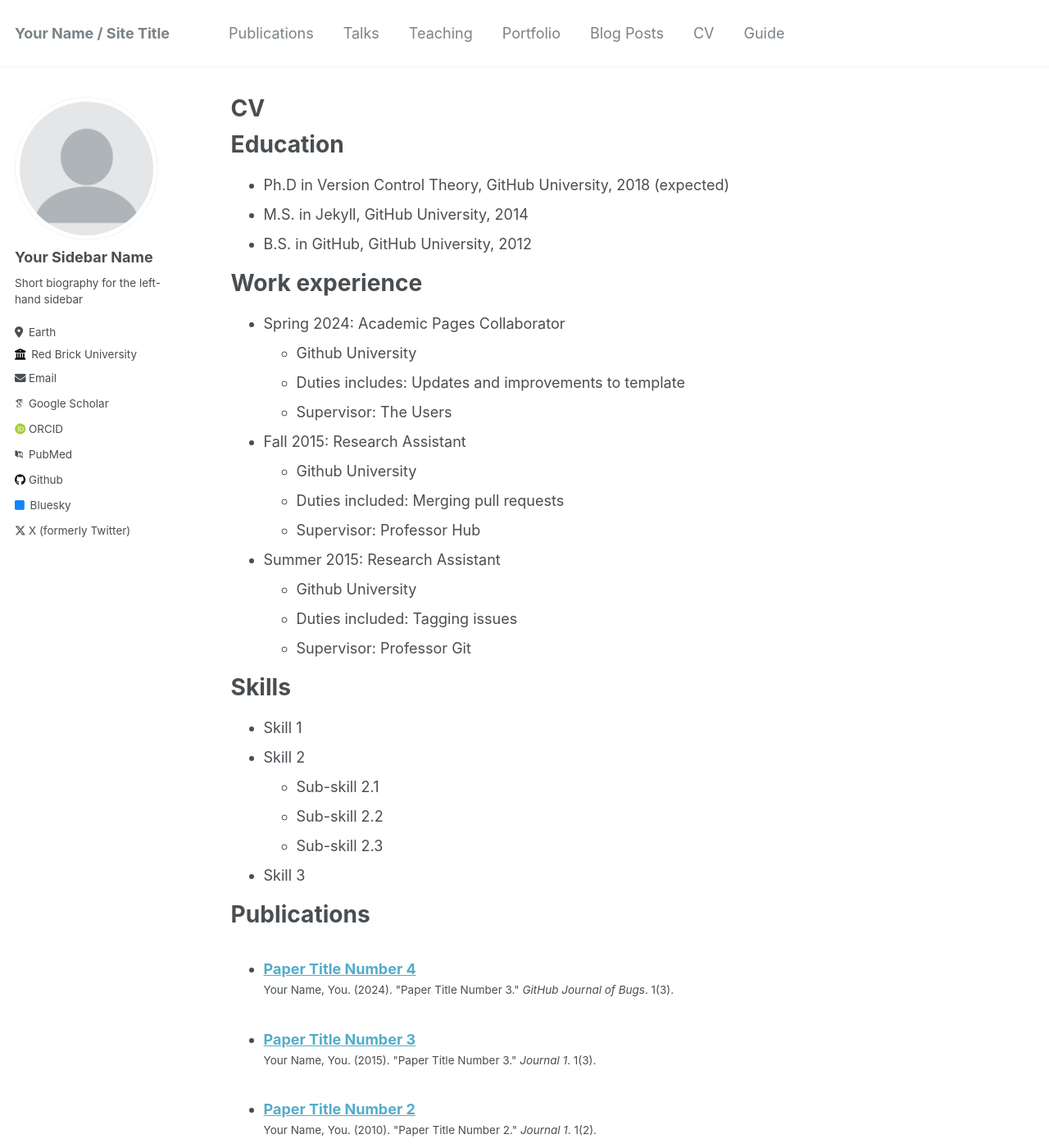
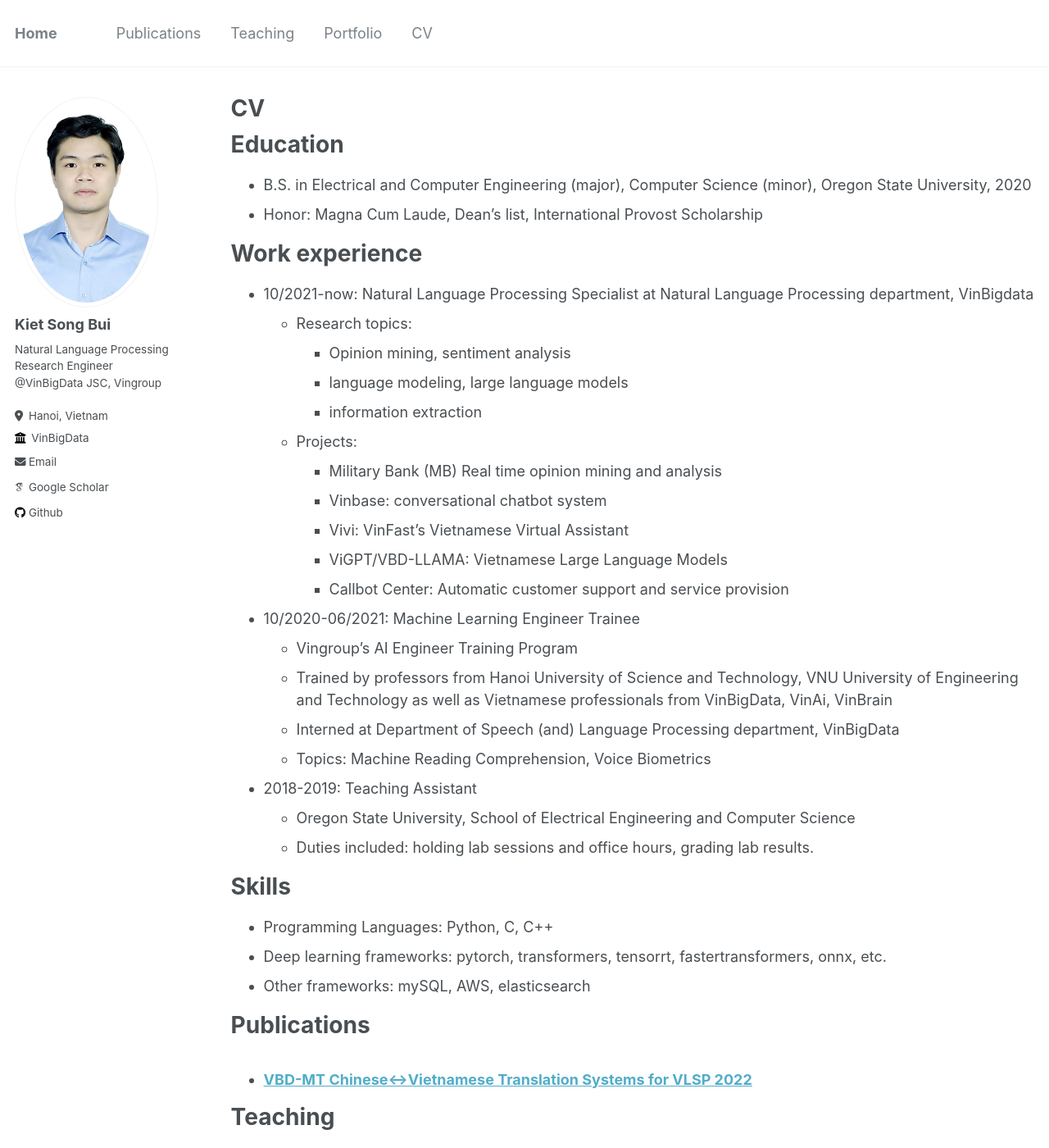
Before and after one commit to ntdas/kietbs.github.io, a Jekyll site: the page built from _pages/cv.md, in a window 1280 px wide and 1400 px high. Shown: the whole window at 82% size. Built offline with Jekyll 4.4.1, drawn with Linux system fonts in a browser that asks for light colours; some web fonts are replaced; some of the changed text lies outside the part shown.

```diff
--- a/_config.yml
+++ b/_config.yml
@@ -8,13 +8,13 @@
 
 # Basic Site Settings
 locale                   : "en-US"
-title                    : "Your Name / Site Title"
+title                    : "Home"
 title_separator          : "-"
-name                     : &name "Your Name"
+name                     : &name "Kiet Bui"
 description              : &description "personal description"
-url                      : https://academicpages.github.io # the base hostname & protocol for your site e.g. "https://mmistakes.github.io"
+url                      : https://kietbs.github.io # the base hostname & protocol for your site e.g. "https://mmistakes.github.io"
 baseurl                  : "" # the subpath of your site, e.g. "/blog"
-repository               : "academicpages/academicpages.github.io"
+repository               : "ntdas/kietbs.github.io"
 
 # Site Author - The following control what appear as part of the author content on the side bar.
 #               If a field is blank the icon and link will not appear, otherwise it will be shown.
@@ -22,32 +22,33 @@ repository               : "academicpages/academicpages.github.io"
 author:
   # Biographic information
   avatar           : "profile.png"
-  name             : "Your Sidebar Name"
+  name             : "Kiet Song Bui"
   pronouns         : # example: "she/her"
-  bio              : "Short biography for the left-hand sidebar"
-  location         : "Earth"
-  employer         : "Red Brick University"
+  bio              : "Natural Language Processing Research Engineer @VinBigData JSC, Vingroup"
+  location         : "Hanoi, Vietnam"
+  employer         : "VinBigData"
   uri              : # URL
-  email            : "none@example.org"
+  email            : "kietsbui@gmail.com"
 
   # Academic websites
   arxiv            : # URL - Update with the correct link to your profile
-  googlescholar    : "https://scholar.google.com/citations?user=PS_CX0AAAAAJ"
+  googlescholar    : "https://scholar.google.com/citations?user=s16LBKMAAAAJ&hl=vi"
   impactstory      : # URL
-  orcid            : "http://orcid.org/yourorcidurl"
-  pubmed           : "https://www.ncbi.nlm.nih.gov/pubmed/?term=john+snow"
+  orcid            :
+  pubmed           :
   researchgate     : # URL
 
   # Repositories and software development
   bitbucket        : # Username - Update with your username on the site
   codepen          : # Username
   dribbble         : # Username
-  github           : "academicpages"
+  github           : "ntdas"
   kaggle           : # Username
   stackoverflow    : # User number or user number and name (i.e., use "1" or "1/jeff-atwood")
+  huggingface      : "ntdas"
 
   # Social media
-  bluesky          : "bsky.app" # Replace this with you Bluesky username
+  bluesky          : # Replace this with you Bluesky username
   facebook         : # Username
   flickr           : # Username
   foursquare       : # Username
@@ -64,7 +65,7 @@ author:
   steam            : # Username
   telegram         : # URL
   tumblr           : # Username
-  twitter          : "UniofOxford"  # Replace this with your X / Twitter handle
+  twitter          :   # Replace this with your X / Twitter handle
   vine             : # Username
   weibo            : # Username
   wikipedia        : # Username
--- a/_pages/cv.md
+++ b/_pages/cv.md
@@ -11,35 +11,39 @@ redirect_from:
 
 Education
 ======
-* Ph.D in Version Control Theory, GitHub University, 2018 (expected)
-* M.S. in Jekyll, GitHub University, 2014
-* B.S. in GitHub, GitHub University, 2012
+
+* B.S. in Electrical and Computer Engineering (major), Computer Science (minor), Oregon State University, 2020
+* Honor: Magna Cum Laude, Dean's list, International Provost Scholarship
 
 Work experience
 ======
-* Spring 2024: Academic Pages Collaborator
-  * Github University
-  * Duties includes: Updates and improvements to template
-  * Supervisor: The Users
+* 10/2021-now: Natural Language Processing Specialist at Natural Language Processing department, VinBigdata
+  * Research topics:
+    * Opinion mining, sentiment analysis
+    * language modeling, large language models
+    * information extraction
+  * Projects:
+    * Military Bank (MB) Real time opinion mining and analysis
+    * Vinbase: conversational chatbot system
+    * Vivi: VinFast's Vietnamese Virtual Assistant
+    * ViGPT/VBD-LLAMA: Vietnamese Large Language Models
+    * Callbot Center: Automatic customer support and service provision
 
-* Fall 2015: Research Assistant
-  * Github University
-  * Duties included: Merging pull requests
-  * Supervisor: Professor Hub
+* 10/2020-06/2021: Machine Learning Engineer Trainee
+  * Vingroup's AI Engineer Training Program
+  * Trained by professors from Hanoi University of Science and Technology, VNU University of Engineering and Technology as well as Vietnamese professionals from VinBigData, VinAi, VinBrain
+  * Interned at Department of Speech (and) Language Processing department, VinBigData
+  * Topics: Machine Reading Comprehension, Voice Biometrics
 
-* Summer 2015: Research Assistant
-  * Github University
-  * Duties included: Tagging issues
-  * Supervisor: Professor Git
+* 2018-2019: Teaching Assistant
+  * Oregon State University, School of Electrical Engineering and Computer Science
+  * Duties included: holding lab sessions and office hours, grading lab results.
 
 Skills
 ======
-* Skill 1
-* Skill 2
-  * Sub-skill 2.1
-  * Sub-skill 2.2
-  * Sub-skill 2.3
-* Skill 3
+* Programming Languages: Python, C, C++
+* Deep learning frameworks: pytorch, transformers, tensorrt, fastertransformers, onnx, etc.
+* Other frameworks: mySQL, AWS, elasticsearch
 
 Publications
 ======
@@ -47,11 +51,12 @@ Publications
     {% include archive-single-cv.html %}
   {% endfor %}</ul>
 
-Talks
+<!-- Talks
 ======
   <ul>{% for post in site.talks reversed %}
     {% include archive-single-talk-cv.html  %}
   {% endfor %}</ul>
+   -->
 
 Teaching
 ======
@@ -59,6 +64,6 @@ Teaching
     {% include archive-single-cv.html %}
   {% endfor %}</ul>
 
-Service and leadership
+<!-- Service and leadership
 ======
-* Currently signed in to 43 different slack teams
+* Currently signed in to 43 different slack teams -->
--- a/_publications/2009-10-01-paper-title-number-1.md
+++ b/_publications/2009-10-01-paper-title-number-1.md
@@ -1,12 +1,10 @@
 ---
-title: "Paper Title Number 1"
+title: "VBD-MT Chinese↔Vietnamese Translation Systems for VLSP 2022"
 collection: publications
-permalink: /publication/2009-10-01-paper-title-number-1
-excerpt: 'This paper is about the number 1. The number 2 is left for future work.'
-date: 2009-10-01
-venue: 'Journal 1'
-paperurl: 'http://academicpages.github.io/files/paper1.pdf'
-citation: 'Your Name, You. (2009). &quot;Paper Title Number 1.&quot; <i>Journal 1</i>. 1(1).'
+permalink: /publication/2022-vlsp-chinese-vietnamese-mt
+excerpt: "We present our systems participated in the VLSP 2022 machine translation shared task. In the shared task this year, we participated in both translation tasks, i.e., Chinese-Vietnamese and Vietnamese-Chinese translations. We build our systems based on the neural-based Transformer model with the powerful multilingual denoising pre-trained model mBART. The systems are enhanced by a sampling method for backtranslation, which leverage large scale available monolingual data. Additionally, several other methods are applied to improve the translation quality including ensembling and postprocessing. We achieve 38.9 BLEU on ChineseVietnamese and 38.0 BLEU on VietnameseChinese on the public test sets, which outperform several strong baselines."
+date: 2022-10-01
+venue: 'VLSP 2022'
+paperurl: 'https://arxiv.org/pdf/2308.07601.pdf'
+# citation: 'Your Name, You. (2009). &quot;Paper Title Number 1.&quot; <i>Journal 1</i>. 1(1).'
 ---
-
-The contents above will be part of a list of publications, if the user clicks the link for the publication than the contents of section will be rendered as a full page, allowing you to provide more information about the paper for the reader. When publications are displayed as a single page, the contents of the above "citation" field will automatically be included below this section in a smaller font.
--- a/_publications/2010-10-01-paper-title-number-2.md
+++ /dev/null
@@ -1,12 +0,0 @@
----
-title: "Paper Title Number 2"
-collection: publications
-permalink: /publication/2010-10-01-paper-title-number-2
-excerpt: 'This paper is about the number 2. The number 3 is left for future work.'
-date: 2010-10-01
-venue: 'Journal 1'
-paperurl: 'http://academicpages.github.io/files/paper2.pdf'
-citation: 'Your Name, You. (2010). &quot;Paper Title Number 2.&quot; <i>Journal 1</i>. 1(2).'
----
-
-The contents above will be part of a list of publications, if the user clicks the link for the publication than the contents of section will be rendered as a full page, allowing you to provide more information about the paper for the reader. When publications are displayed as a single page, the contents of the above "citation" field will automatically be included below this section in a smaller font.
--- a/_publications/2015-10-01-paper-title-number-3.md
+++ /dev/null
@@ -1,12 +0,0 @@
----
-title: "Paper Title Number 3"
-collection: publications
-permalink: /publication/2015-10-01-paper-title-number-3
-excerpt: 'This paper is about the number 3. The number 4 is left for future work.'
-date: 2015-10-01
-venue: 'Journal 1'
-paperurl: 'http://academicpages.github.io/files/paper3.pdf'
-citation: 'Your Name, You. (2015). &quot;Paper Title Number 3.&quot; <i>Journal 1</i>. 1(3).'
----
-
-The contents above will be part of a list of publications, if the user clicks the link for the publication than the contents of section will be rendered as a full page, allowing you to provide more information about the paper for the reader. When publications are displayed as a single page, the contents of the above "citation" field will automatically be included below this section in a smaller font.
--- a/_publications/2024-02-17-paper-title-number-4.md
+++ /dev/null
@@ -1,12 +0,0 @@
----
-title: "Paper Title Number 4"
-collection: publications
-permalink: /publication/2024-02-17-paper-title-number-4
-excerpt: 'This paper is about fixing template issue #693.'
-date: 2024-02-17
-venue: 'GitHub Journal of Bugs'
-paperurl: 'http://academicpages.github.io/files/paper3.pdf'
-citation: 'Your Name, You. (2024). &quot;Paper Title Number 3.&quot; <i>GitHub Journal of Bugs</i>. 1(3).'
----
-
-The contents above will be part of a list of publications, if the user clicks the link for the publication than the contents of section will be rendered as a full page, allowing you to provide more information about the paper for the reader. When publications are displayed as a single page, the contents of the above "citation" field will automatically be included below this section in a smaller font.
```
Also changed, not shown: _data/navigation.yml (+6 -6 lines), _pages/about.md (+26 -35 lines), _talks/2012-03-01-talk-1.md (deleted, +0 -11 lines), _talks/2013-03-01-tutorial-1.md (deleted, +0 -13 lines), _talks/2014-02-01-talk-2.md (deleted, +0 -13 lines), _talks/2014-03-01-talk-3.md (deleted, +0 -11 lines), _teaching/2014-spring-teaching-1.md (deleted, +0 -20 lines), _teaching/2015-spring-teaching-2.md (deleted, +0 -20 lines), _teaching/2019-teaching-1.md (added, +18 -0 lines), images/profile.png, images/vlsp2022.JPG (added).
